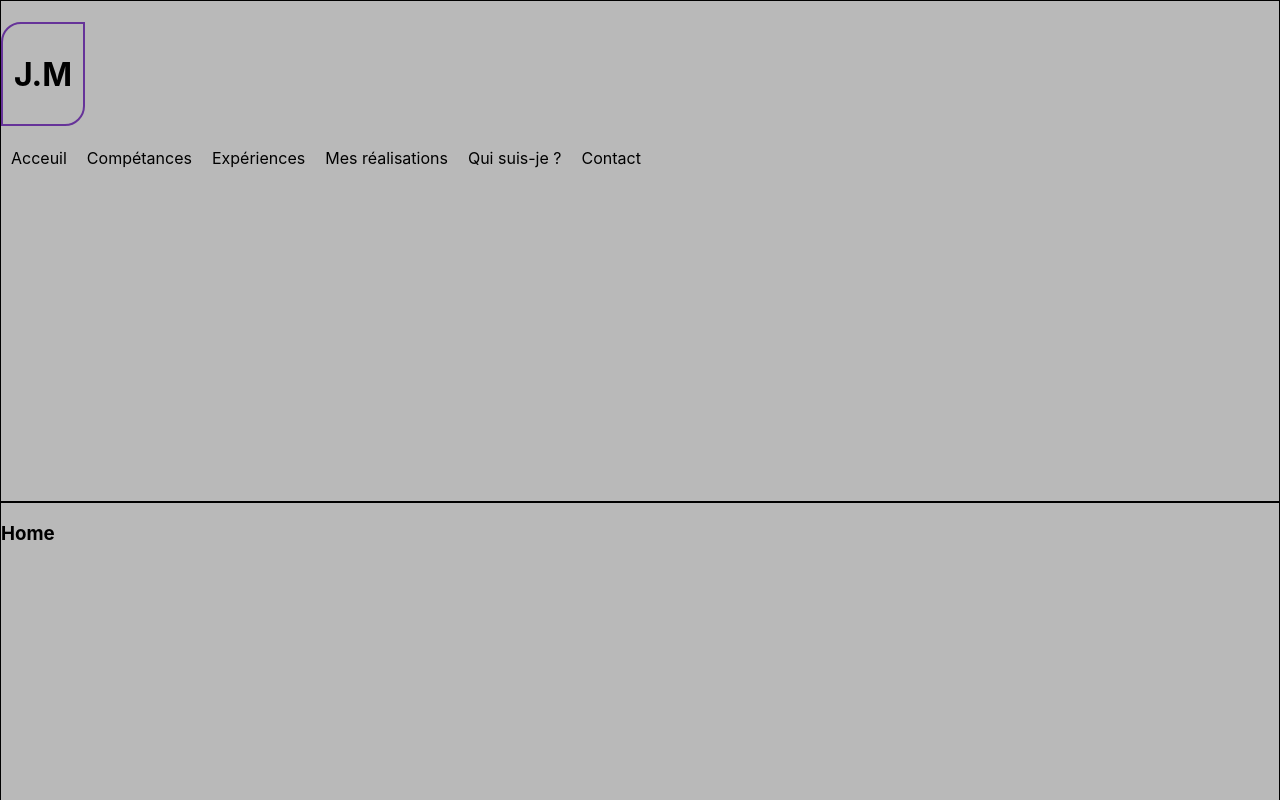
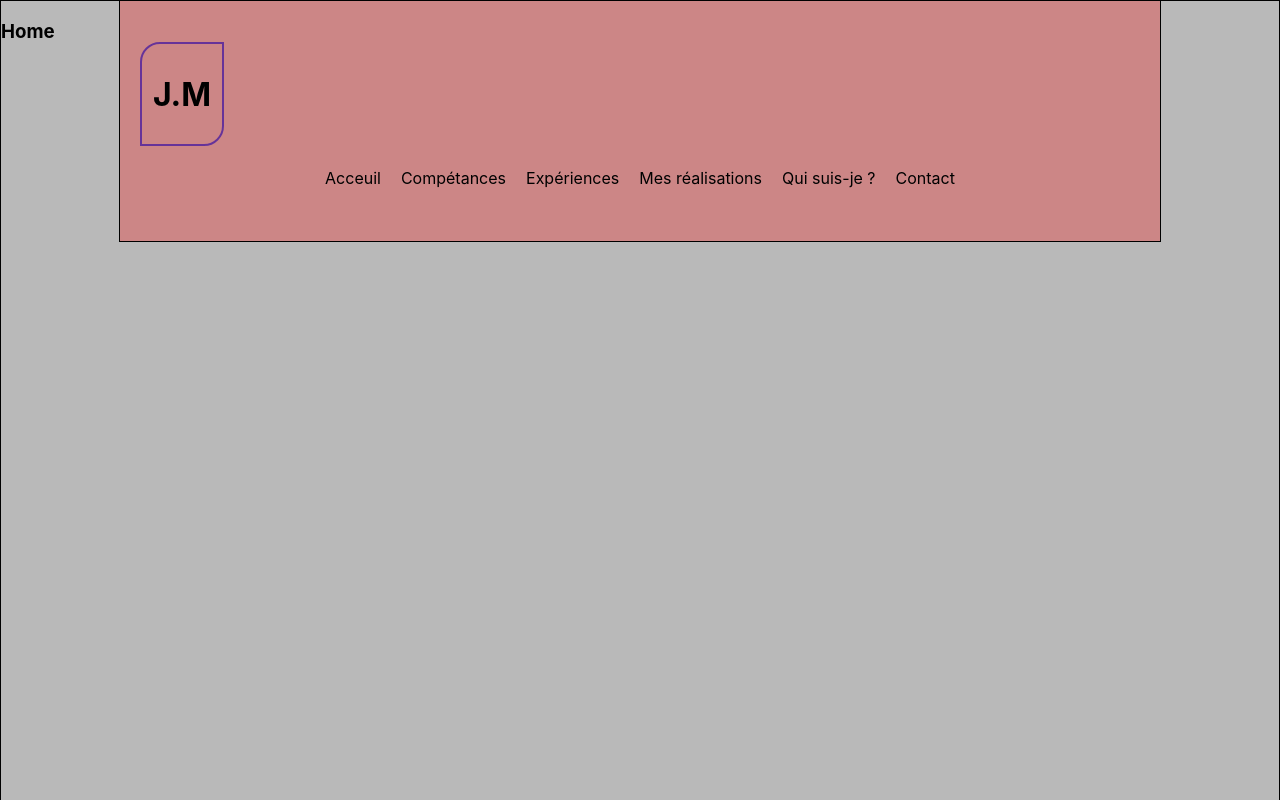
Before and after one commit to mandin-jeremie/Cv_Mandin, a React (Create React App) app: page / in a window 1280 px wide. Shown: the top 800 px of the page. Built offline with nearby package versions, Linux system fonts and the light colour scheme.

Commit message:
Transition on click for the navigation and header set

```diff
--- a/package.json
+++ b/package.json
@@ -6,7 +6,8 @@
     "cra-template": "1.0.3",
     "react": "^16.13.1",
     "react-dom": "^16.13.1",
-    "react-scripts": "3.4.1"
+    "react-scripts": "3.4.1",
+    "react-scroll": "^1.8.1"
   },
   "scripts": {
     "start": "react-scripts start",
--- a/src/container/Header/header.css
+++ b/src/container/Header/header.css
@@ -1,6 +1,19 @@
+.bloc_header_page{
+  display: flex;
+  justify-content: center;
+}
+.bloc_header {
+  text-align: center;
+  padding: 20px;
+  width: 1000px;
+  height: 200px;
+  background-color: rgba(255, 0, 0, 0.274);
+  border: 1px solid black;
+  position: fixed;
+}
 .bloc {
   max-width: 100%;
-  height: 500px;
+  height: 1000px;
   background-color: rgba(0, 0, 0, 0.274);
   border: 1px solid black;
 }
@@ -18,4 +31,5 @@
   text-decoration: none;
   color: black;
   margin: 10px;
+  cursor: pointer;
 }
--- a/src/container/Header/index.js
+++ b/src/container/Header/index.js
@@ -1,29 +1,35 @@
 import React from "react";
+
+import { Link } from 'react-scroll'
 
 import "./header.css";
 
-const Header = () => {
+
+const Header = ({ handleSetActive}) => {
+
   return (
-    <div className="bloc">
+    <div className="bloc_header_page">
+    <div className="bloc_header">
       <h1 className="title_name">J.M</h1>
-      <a className="navPage" href="#home">
+      <Link className="navPage" activeClass="active" to="home" spy={true} smooth={true} offset={0} duration={700} onSetActive={handleSetActive}>
         Acceuil
-      </a>
-      <a className="navPage" href="#skill">
+      </Link>
+      <Link className="navPage" activeClass="active" to="skill" spy={true} smooth={true} offset={0} duration={700} onSetActive={handleSetActive}>
         Compétances
-      </a>
-      <a className="navPage" href="#xp">
-        Expériences
-      </a>
-      <a className="navPage" href="#projects">
-        Mes réalisations
-      </a>
-      <a className="navPage" href="#description">
+      </Link>
+      <Link className="navPage" activeClass="active" to="xp" spy={true} smooth={true} offset={0} duration={700} onSetActive={handleSetActive}>
+          Expériences
+      </Link>
+      <Link className="navPage" activeClass="active" to="projects" spy={true} smooth={true} offset={0} duration={700} onSetActive={handleSetActive}>
+         Mes réalisations
+      </Link>
+      <Link className="navPage" activeClass="active" to="description" spy={true} smooth={true} offset={0} duration={700} onSetActive={handleSetActive}>
         Qui suis-je ?
-      </a>
-      <a className="navPage" href="#contact">
-        Contact
-      </a>
+      </Link>
+      <Link className="navPage" activeClass="active" to="contact" spy={true} smooth={true} offset={0} duration={700} onSetActive={handleSetActive}>
+         Contact
+      </Link>
+    </div>
     </div>
   );
 };
```
Also changed, not shown: 1 other file (tests, documents, lock files or other folders).
